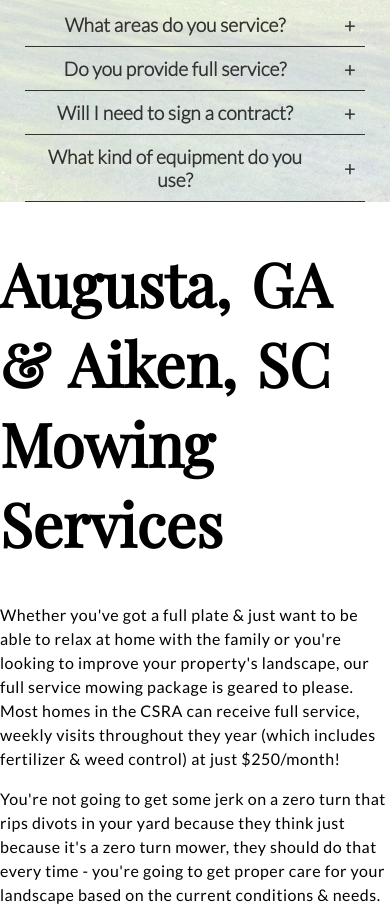
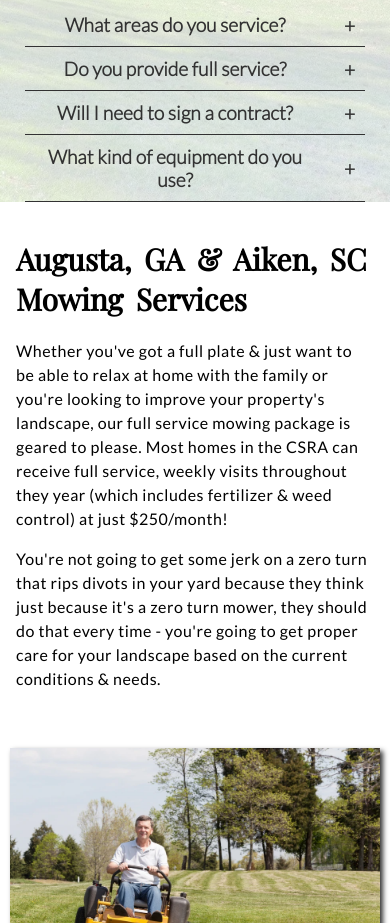
Before and after one commit to Jephzibah/designerSite, a plain HTML site: page mowing.html in a window 390 px wide. Shown: the part 694-1617 px from the top of the page. Drawn offline with Linux system fonts and the light colour scheme.

Commit message:
pageCont styling for plain text

```diff
--- a/mowing.html
+++ b/mowing.html
@@ -54,7 +54,7 @@
 
  <style>
     .services {
-        background: url(/images/mowingBackground.webp) center/cover no-repeat;
+        background: url(/images/mowingBackground.webp) center/cover no-repeat !important;
     }
     .accordionWrapper a,
     .pageWrap a {
@@ -154,6 +154,7 @@
                </div><!-- accordionWrapper -->
          </div>
      </div> <!-- services -->
+     <div class="pageCont">
         <h1>
             Augusta, GA & Aiken, SC Mowing Services
         </h1>
@@ -163,6 +164,7 @@
         <p>
             You're not going to get some jerk on a zero turn that rips divots in your yard because they think just because it's a zero turn mower, they should do that every time - you're going to get proper care for your landscape based on the current conditions & needs.
         </p>
+    </div>
      <div class="twoCards">
         <div>
             <img src="/images/mowingBody.webp" alt="CSRA LawnCare Mowing Services for Augusta, Aiken, Graniteville, Evans, & Martinez" />
--- a/style.css
+++ b/style.css
@@ -141,6 +141,16 @@ h1,h2 {
 h1 {
 	font-size: 50px;
 }
+@media screen and (max-width: 1024px){
+	h1 {
+		font-size: 40px;
+	}
+}
+@media screen and (max-width: 767px){
+	h1 {
+		font-size: 30px;
+	}
+}
 h2 {
 	font-size: 30px;
 }
@@ -150,11 +160,6 @@ h3,h4,h5,h6 {
 p {
 	line-height: 1.5;
 	letter-spacing: .5px;
-}
-@media screen and (max-width: 1000px) {
-	h1 {
-		font-size: 60px;
-	}
 }
 /* Header */
 #header-placeholder {
@@ -575,12 +580,27 @@ header {
 	margin: 1em;
 }
 
-.homePageCont {
+.homePageCont{
 	width: 1200px;
 	margin: auto;
 	max-width: 100%;
 }
-.homePageCont img {
+.pageCont {
+	padding: 3em;
+}
+@media screen and (max-width: 1024px) {
+	.pageCont {
+		padding: 2em;
+	}
+}
+@media screen and (max-width: 767px) {
+	.pageCont {
+		padding: 1em;
+	}
+}
+
+.homePageCont img,
+.pageCont img {
 	max-width: 100%;
 }
 #hp3 {
```
Lines whose indentation alone changed are shown as unchanged.
